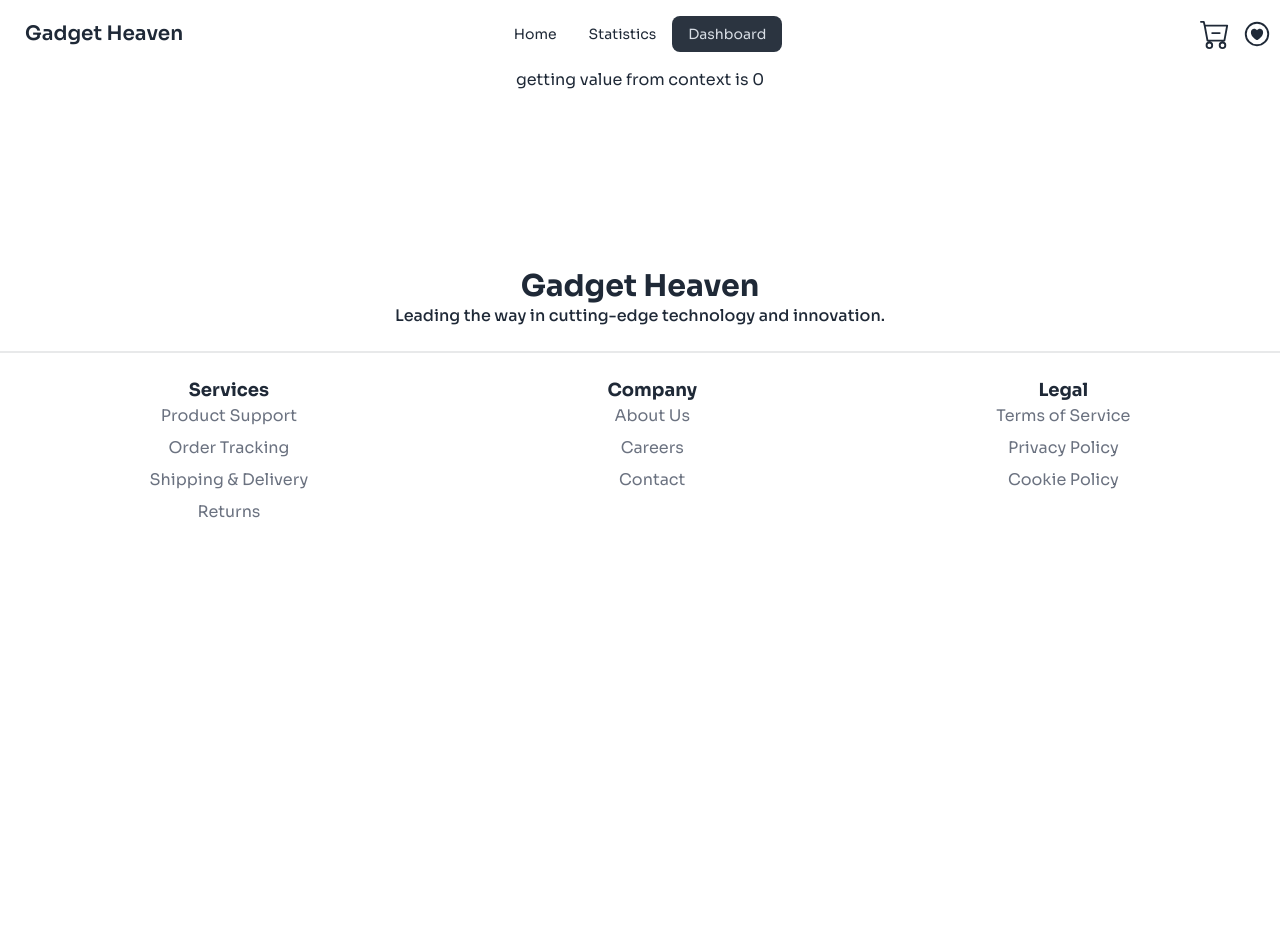
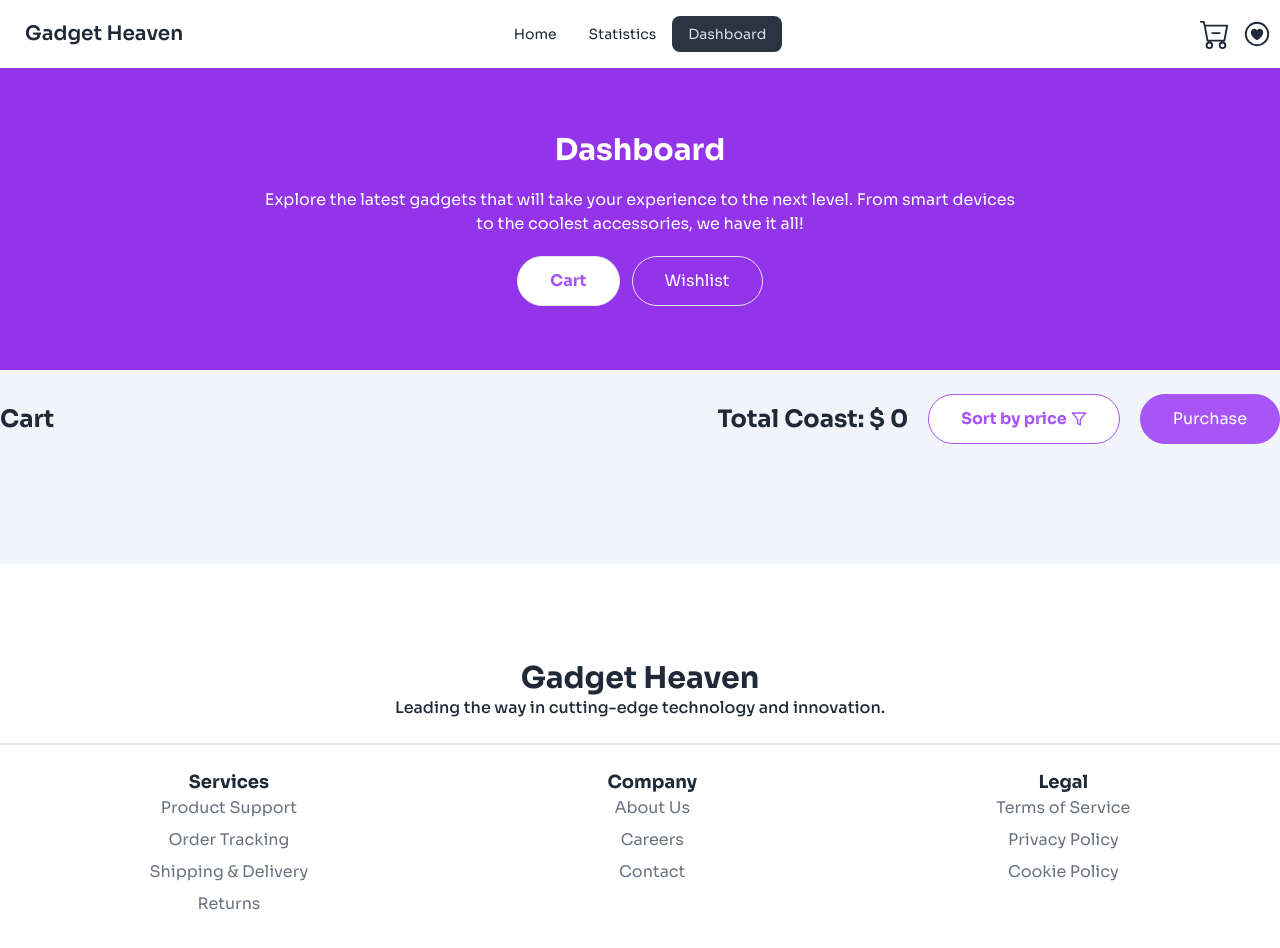
Before and after one commit to programming-hero-web-course-4/b10a8-gadget-heaven-fmahadihasan1, a React (Vite) app: page /dashboard in a window 1280 px wide. Shown: the top 948 px of the page. Before the commit the page ends 800 px from the top, so only its background shows below. Built offline with nearby package versions, Linux system fonts and the light colour scheme.

Commit message:
Total price of added items in cart functionality added

```diff
--- a/package.json
+++ b/package.json
@@ -14,6 +14,7 @@
     "match-sorter": "^8.0.0",
     "react": "^18.3.1",
     "react-dom": "^18.3.1",
+    "react-hot-toast": "^2.4.1",
     "react-icons": "^5.3.0",
     "react-router-dom": "^6.28.0",
     "react-tabs": "^6.0.2",
--- a/src/CartContext.jsx
+++ b/src/CartContext.jsx
@@ -4,8 +4,6 @@ export const CartDataContext = createContext();
 
 const CartContext = ({ children }) => {
   const [cartData, setCartData] = useState([]);
-
-  console.log(cartData);
 
   return (
     <CartDataContext.Provider value={{ cartData, setCartData }}>
--- a/src/Components/Details/Details.jsx
+++ b/src/Components/Details/Details.jsx
@@ -1,6 +1,9 @@
 import { useState, useEffect, useContext } from "react";
 import { useParams } from "react-router-dom";
 import { CartDataContext } from "../../CartContext";
+import { IoCartOutline } from "react-icons/io5";
+import { CiHeart } from "react-icons/ci";
+import toast from "react-hot-toast";
 
 const Details = () => {
   const { product_id } = useParams();
@@ -19,9 +22,15 @@ const Details = () => {
   }, [product_id]);
 
   const handleAddToCart = (prod) => {
-    const checkAdded = cartData.find((elm) => prod === elm);
+    const checkAdded = cartData.find((elm) => prod.id === elm.id);
 
-    return !checkAdded && setCartData([...cartData, prod]);
+    if (!checkAdded) {
+      toast.success("Added to Cart");
+      setCartData([...cartData, prod]);
+      return;
+    }
+
+    toast.error("Already Added");
   };
 
   const {
@@ -78,14 +87,16 @@ const Details = () => {
               </>
             )}
             <p className="text-lg font-bold">Ratings : {rating} *</p>
-            <div className="space-x-2">
+            <div className="space-x-2 flex items-center">
               <button
-                className="btn bg-purple-600 text-white py-3 px-5 rounded-full"
+                className="btn bg-purple-600 text-white py-3 px-5 rounded-full flex items-center gap-2"
                 onClick={() => handleAddToCart(showingCard)}
               >
-                Add to Cart *
+                Add to Cart <IoCartOutline />
               </button>
-              <button className="btn">()</button>
+              <button className="btn rounded-full font-bold">
+                <CiHeart />
+              </button>
             </div>
           </div>
         </section>
--- a/src/Components/Footer/Footer.jsx
+++ b/src/Components/Footer/Footer.jsx
@@ -1,6 +1,6 @@
 const Footer = () => {
   return (
-    <footer className="mt-20 py-24 ">
+    <footer className="py-24 ">
       <section className=" max-w-7xl mx-auto">
         <div className="text-center">
           <h1 className="font-bold text-3xl">Gadget Heaven</h1>
--- /dev/null
+++ b/src/Components/ProductDataInCart/ProductDataInCart.jsx
@@ -0,0 +1,23 @@
+import { ImCancelCircle } from "react-icons/im";
+
+const ProductDataInCart = ({ prod }) => {
+  return (
+    <section className="flex justify-between items-center border rounded-xl shadow-md p-8 bg-white">
+      <div className="flex items-center gap-4">
+        <figure>
+          <div className="w-32 h-full rounded-xl bg-slate-400">0</div>
+        </figure>
+        <div className="space-y-2">
+          <h3 className="font-semibold text-2xl">{prod.title}</h3>
+          <h3 className="font-normal text-lg">{prod.description}</h3>
+          <h3 className="font-semibold text-xl">Price: ${prod.price}</h3>
+        </div>
+      </div>
+      <div className="text-red-600 text-3xl cursor-pointer hover:text-red-800">
+        <ImCancelCircle />
+      </div>
+    </section>
+  );
+};
+
+export default ProductDataInCart;
--- /dev/null
+++ b/src/Dashboard/Dashboard.jsx
@@ -0,0 +1,87 @@
+import { useContext, useEffect, useState } from "react";
+import { CartDataContext } from "../CartContext";
+import { LuFilter } from "react-icons/lu";
+import ProductDataInCart from "../Components/ProductDataInCart/ProductDataInCart";
+
+const Dashboard = () => {
+  const { cartData } = useContext(CartDataContext);
+
+  const [isCartBtnCliked, setIsCartBtnClicked] = useState(true);
+  const [total, setTotal] = useState(0);
+
+  const handleTotal = () => {
+    if (cartData.length > 0) {
+      const totalPrice = cartData.reduce((accumulator, product) => {
+        return accumulator + parseFloat(product.price);
+      }, 0);
+      setTotal(totalPrice);
+    }
+  };
+  useEffect(() => {
+    handleTotal();
+  }, [cartData]);
+
+  return (
+    <>
+      <section className="bg-slate-100 pb-24">
+        <section className="bg-purple-600 text-white">
+          <div className="max-w-3xl mx-auto text-center py-16 space-y-5">
+            <h1 className="text-center font-bold text-3xl">Dashboard</h1>
+            <p>
+              Explore the latest gadgets that will take your experience to the
+              next level. From smart devices to the coolest accessories, we have
+              it all!
+            </p>
+            <div className="flex gap-3 justify-center items-center">
+              <button
+                onClick={() => setIsCartBtnClicked(true)}
+                className={`"btn border rounded-full px-8 py-3 ${
+                  isCartBtnCliked && "bg-white text-purple-500 font-bold"
+                } `}
+              >
+                Cart
+              </button>
+              <button
+                onClick={() => setIsCartBtnClicked(false)}
+                className={`"btn border rounded-full px-8 py-3 ${
+                  !isCartBtnCliked && "bg-white text-purple-500 font-bold"
+                } `}
+              >
+                Wishlist
+              </button>
+            </div>
+          </div>
+        </section>
+        <section className="flex justify-between items-center max-w-7xl mx-auto my-6">
+          <div>
+            <h3 className="font-bold text-2xl">Cart</h3>
+          </div>
+          <div className="flex items-center gap-5">
+            <h3 className="font-bold text-2xl">Total Coast: $ {total}</h3>
+            <button
+              className={`"btn border rounded-full px-8 py-3 bg-white text-purple-500 font-bold border-purple-500 flex items-center gap-1
+                 `}
+            >
+              Sort by price <LuFilter />
+            </button>
+            <button
+              className={`"btn border rounded-full px-8 py-3
+                   bg-purple-500  text-white border-purple-500
+                 `}
+            >
+              Purchase
+            </button>
+          </div>
+        </section>
+        <section className="max-w-7xl mx-auto space-y-6">
+          {cartData.length > 0 &&
+            cartData.map((prod, idx) => (
+              <ProductDataInCart key={idx} prod={prod}></ProductDataInCart>
+            ))}
+        </section>
+      </section>
+    </>
+  );
+};
+
+export default Dashboard;
--- a/src/Home/Dashboard/Dashboard.jsx
+++ /dev/null
@@ -1,16 +0,0 @@
-import { useContext } from "react";
-import { CartDataContext } from "../../CartContext";
-
-const Dashboard = () => {
-  const { cartData, setCartData } = useContext(CartDataContext);
-
-  return (
-    <>
-      <h1 className="text-center">
-        getting value from context is {cartData.length}
-      </h1>
-    </>
-  );
-};
-
-export default Dashboard;
--- a/src/main.jsx
+++ b/src/main.jsx
@@ -7,7 +7,8 @@ import Home from "./Home/Home.jsx";
 import ErrorPage from "./Components/ErropPage/ErrorPage.jsx";
 import Details from "./Components/Details/Details.jsx";
 import CartContext from "./CartContext.jsx";
-import Dashboard from "./Home/Dashboard/Dashboard";
+import Dashboard from "./Dashboard/Dashboard.jsx";
+import { Toaster } from "react-hot-toast";
 
 const router = createBrowserRouter(
   [
@@ -52,5 +53,6 @@ createRoot(document.getElementById("root")).render(
     <CartContext>
       <RouterProvider router={router} />
     </CartContext>
+    <Toaster position="top-center" reverseOrder={true} />
   </StrictMode>
 );
```
Also changed, not shown: 1 other file (tests, documents, lock files or other folders).
